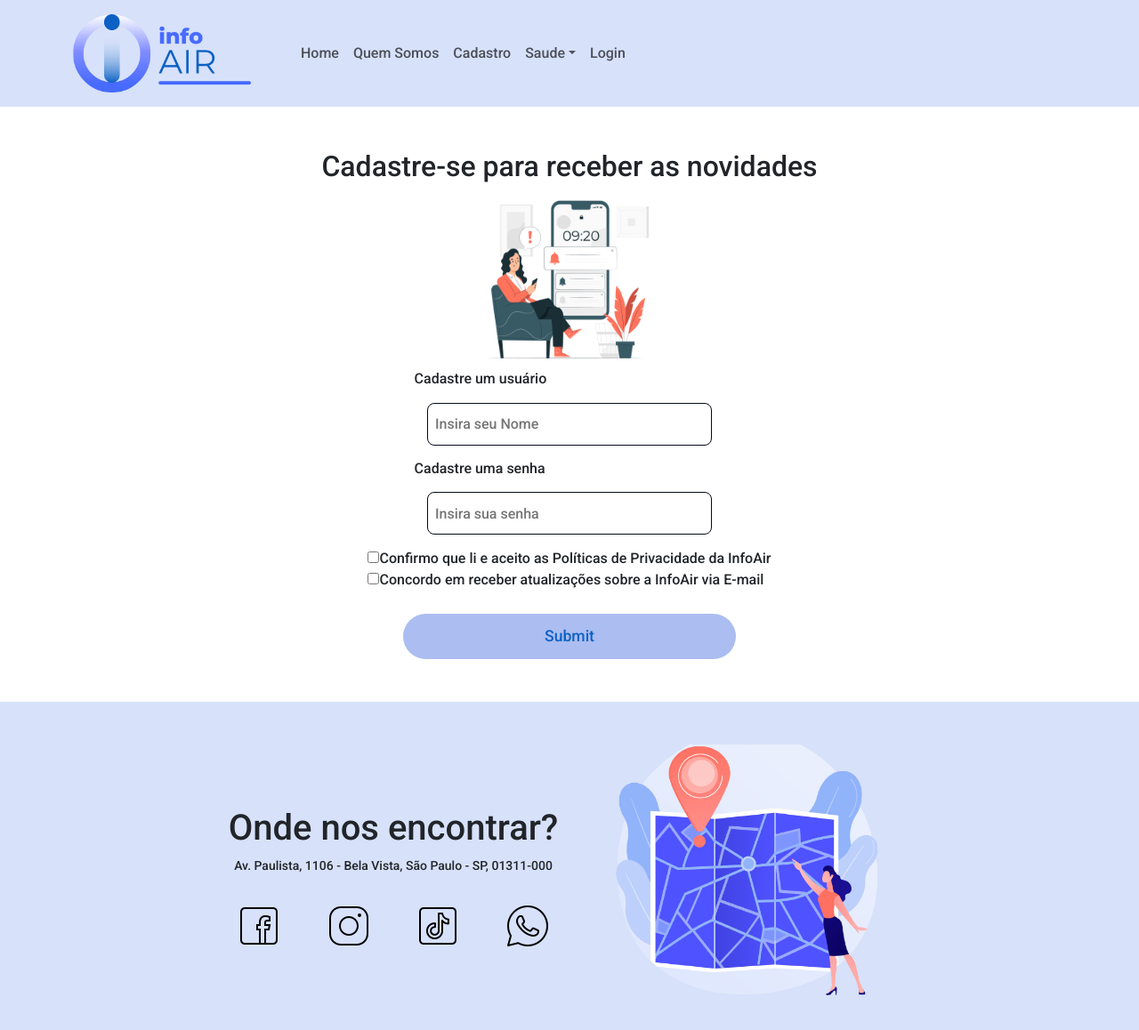
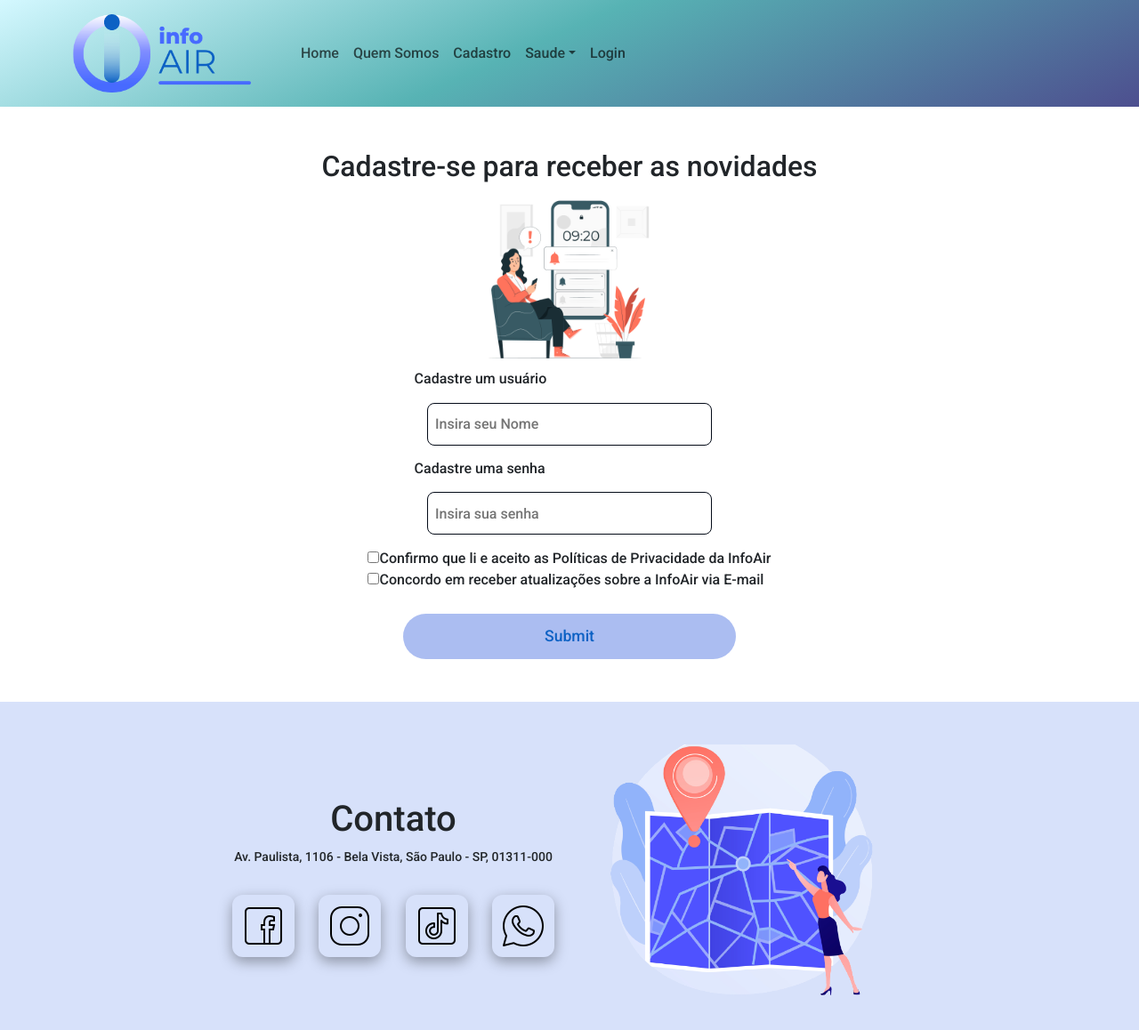
Before and after one commit to guverissimo/sprint-03-info-air, a React (Vite) app: page /Cadastro in a window 1280 px wide. Shown: the top 1158 px of the page at 89% size. Built offline with nearby package versions, Linux system fonts and the light colour scheme.

Commit message:
alterando cores

```diff
--- a/src/componentes/Footer/Footer.css
+++ b/src/componentes/Footer/Footer.css
@@ -36,6 +36,15 @@
   justify-content: space-around;
 }
 
+.rede-social {
+  padding: 10px;
+  border-radius: 12px;
+  box-shadow: rgba(0, 0, 0, 0.35) 0px 5px 15px;
+}
+.rede-social:hover {
+  background-color: aliceblue;
+}
+
 .Img-Rodape {
   width: 300px;
   margin: 3rem;
--- a/src/componentes/Footer/index.jsx
+++ b/src/componentes/Footer/index.jsx
@@ -13,15 +13,23 @@ const Footer = () => {
       <div className="rodape">
           <div className="textos-social">
             <div className="textos">
-              <h1>Onde nos encontrar?</h1>
+              <h1>Contato</h1>
               <p>Av. Paulista, 1106 -
                 Bela Vista, São Paulo - SP, 01311-000</p>
             </div>
             <div className="redes-sociais">
-              <img className="rede-social" src={facebook} alt="" />
-              <img className="rede-social" src={instagram} alt="" />
-              <img className="rede-social" src={tiktok} alt="" />
-              <img className="rede-social" src={whatsapp} alt="" />
+              <a href="https://www.facebook.com/fiap?ref=embed_page" target="blank">
+                <img className="rede-social" src={facebook} alt="" />
+              </a>
+              <a href="https://www.instagram.com/" target="blank">
+                <img className="rede-social" src={instagram} alt="" />
+              </a>
+              <a href="https://www.tiktok.com/pt-BR/" target="blank">
+                <img className="rede-social" src={tiktok} alt="" />
+              </a>
+              <a href="https://web.whatsapp.com/" target="blank">
+                <img className="rede-social" src={whatsapp} alt="" />
+              </a>
             </div>
           </div>
           <img className="Img-Rodape" src={MapaRodape} alt="Onde nos encontrar" />
--- a/src/componentes/Nav/Nav.css
+++ b/src/componentes/Nav/Nav.css
@@ -9,9 +9,11 @@
 .navegacao {
     grid-area: nav;
     width: 100%;
-    background-color: var(--bg-color);
     text-decoration: none;
     padding: 1rem;
+
+    background: rgb(212,248,255);
+background: linear-gradient(156deg, rgba(212,248,255,1) 0%, rgba(87,179,180,1) 46%, rgba(77,79,143,1) 100%);
 }
 
 .navegation {
@@ -24,6 +26,10 @@
     text-decoration: none;
 }
 
+.link:hover{
+    color: black;
+}
+
 .logo-img {
     width: 200px;
 }
```
